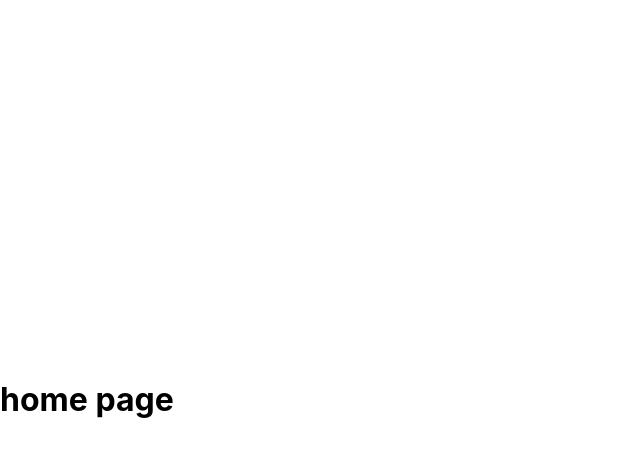
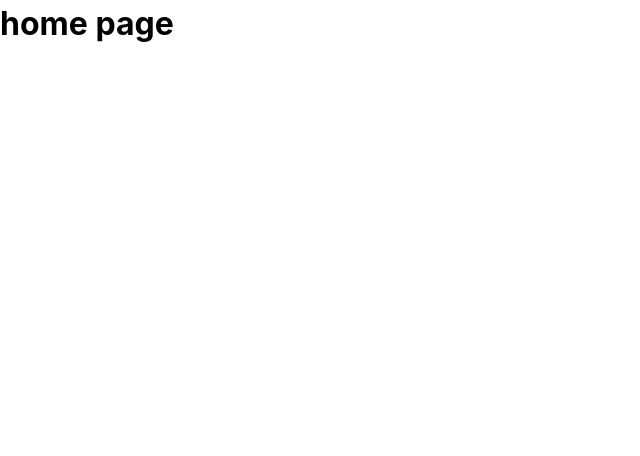
Before and after one commit to snstrauss/fire-blog, a React (Vite) app in the folder front/: page / in a window 1280 px wide. Shown: the top 456 px of the page, without its empty margins (0-640 px from the left). Built offline with nearby package versions, Linux system fonts and the light colour scheme.

Commit message:
added reasonable css reset

```diff
--- a/front/src/index.css
+++ b/front/src/index.css
@@ -15,5 +15,46 @@
   display: flex;
   place-items: center;
   min-width: 320px;
-  min-height: 100vh;
+  height: 100vh;
 }
+
+/*
+  Use a more-intuitive box-sizing model.
+*/
+*, *::before, *::after {
+  box-sizing: border-box;
+}
+/*
+  Remove default margin
+*/
+* {
+  margin: 0;
+}
+
+/*
+  Improve media defaults
+*/
+img, picture, video, canvas, svg {
+  display: block;
+  max-width: 100%;
+}
+/*
+  Remove built-in form typography styles
+*/
+input, button, textarea, select {
+  font: inherit;
+}
+/*
+  Avoid text overflows
+*/
+p, h1, h2, h3, h4, h5, h6 {
+  overflow-wrap: break-word;
+}
+/*
+  Create a root stacking context
+*/
+#root, #__next {
+  isolation: isolate;
+  width: 100%;
+  height: 100%;
+}
```
